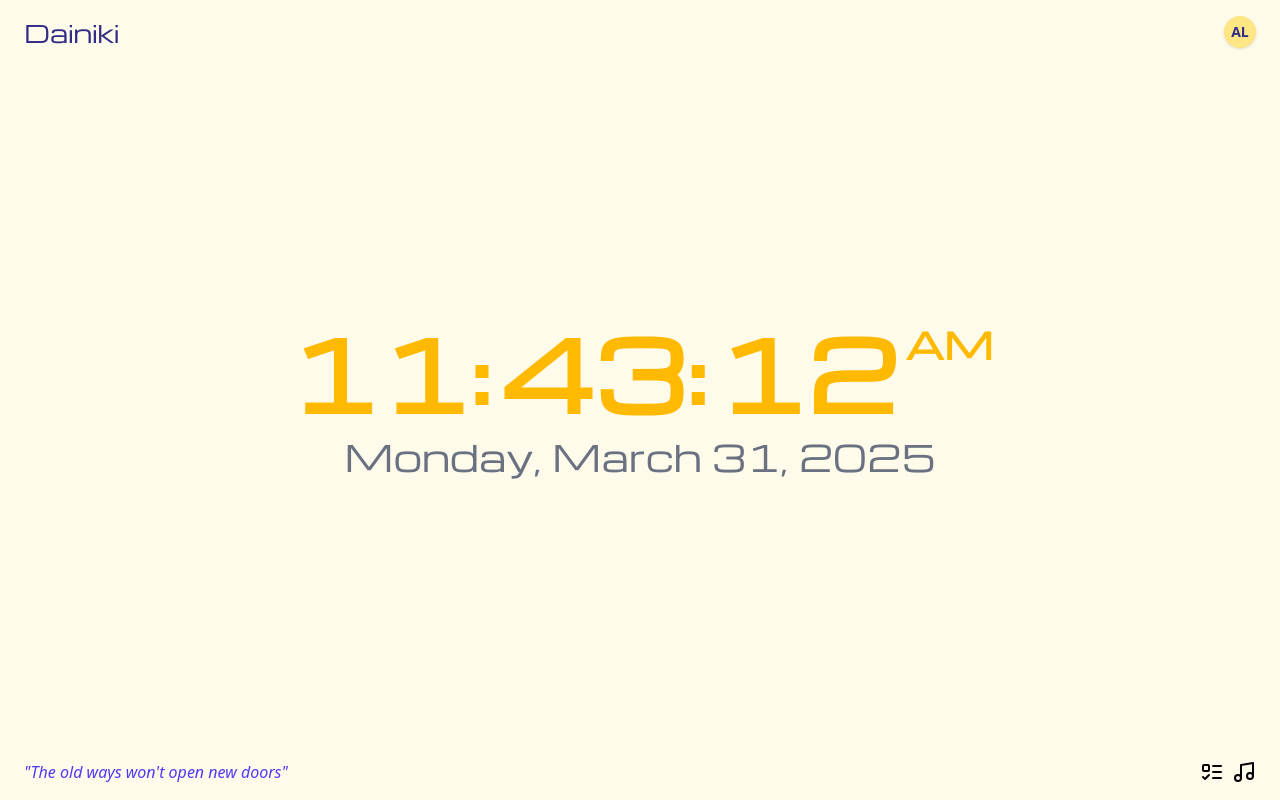
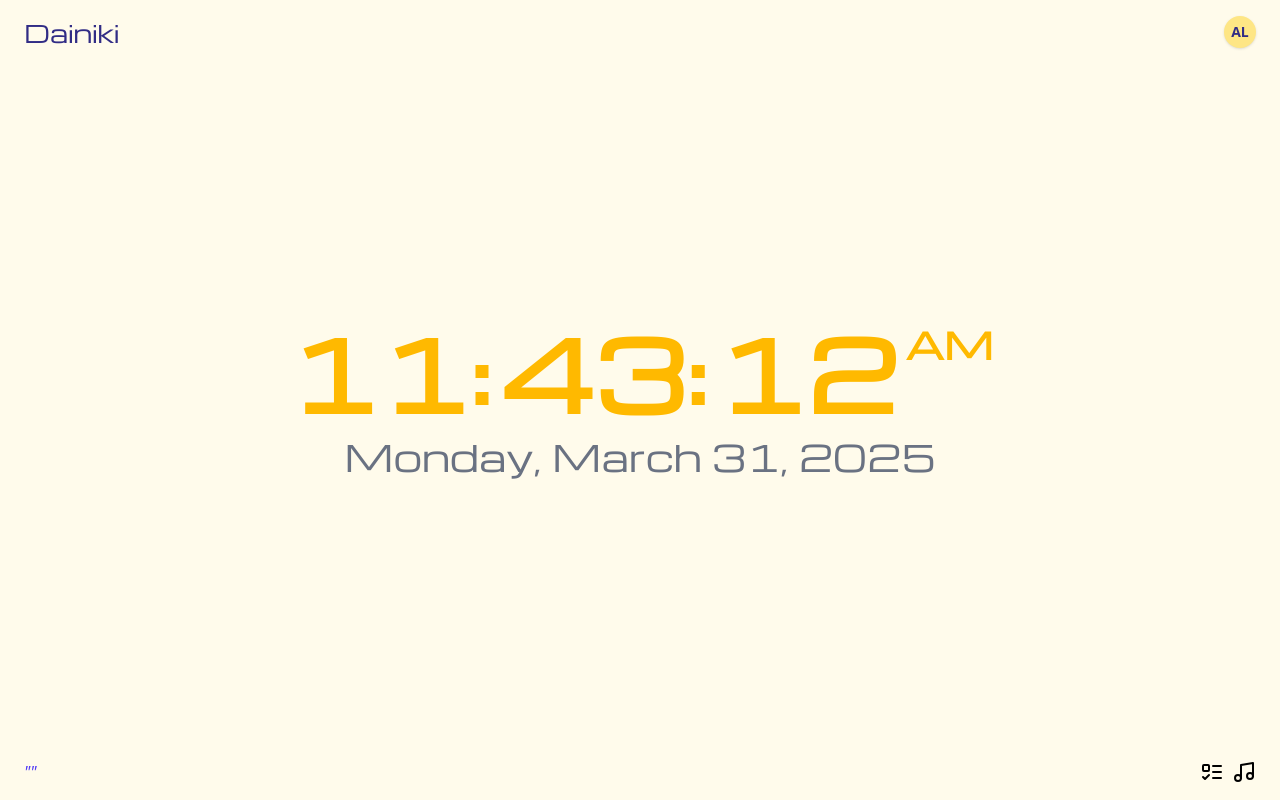
Before and after one commit to aniscript/dainiki, a React (Vite) app: page / in a window 1280 px wide. Built offline with nearby package versions, Linux system fonts and the light colour scheme; no server answers.

Commit message:
fetch quotes from api

```diff
--- a/package.json
+++ b/package.json
@@ -11,6 +11,7 @@
   },
   "dependencies": {
     "@tailwindcss/vite": "^4.0.17",
+    "axios": "^1.8.4",
     "framer-motion": "^12.6.2",
     "lucide-react": "^0.485.0",
     "react": "^19.0.0",
--- /dev/null
+++ b/src/api/index.ts
@@ -0,0 +1,6 @@
+import axios from "axios";
+export const getQuotes = async () => {
+  // Fetch data from API
+  const response = await axios.get("https://dummyjson.com/quotes/random");
+  return response.data;
+};
--- a/src/components/Footer.tsx
+++ b/src/components/Footer.tsx
@@ -5,10 +5,10 @@ const Footer = () => {
   return (
     <div className="absolute bottom-0 left-0">
       <div className="flex justify-between items-center w-screen py-4 px-6">
-        <div>
+        <div className="flex-2">
           <Quotes />
         </div>
-        <section className="flex gap-2">
+        <section className="flex flex-1 gap-2 justify-end">
           <ListTodo />
           <Music />
         </section>
--- a/src/components/Quotes.tsx
+++ b/src/components/Quotes.tsx
@@ -1,9 +1,26 @@
+import { useEffect, useState } from "react";
+import { getQuotes } from "../api";
+
 const Quotes = () => {
-  return (
-    <p className="text-indigo-600 italic">
-      "The old ways won't open new doors"
-    </p>
-  );
+  const [quote, setQuote] = useState();
+  useEffect(() => {
+    const fetchQuotes = async () => {
+      try {
+        const response = await getQuotes();
+        const quote = response.quote;
+
+        if (quote) {
+          setQuote(quote);
+        }
+      } catch (error) {
+        console.error("Error fetching quotes:", error);
+      }
+    };
+
+    fetchQuotes();
+  }, []);
+
+  return <p className="text-indigo-600 italic">"{quote}"</p>;
 };
 
 export default Quotes;
```
Also changed, not shown: 1 other file (tests, documents, lock files or other folders).
